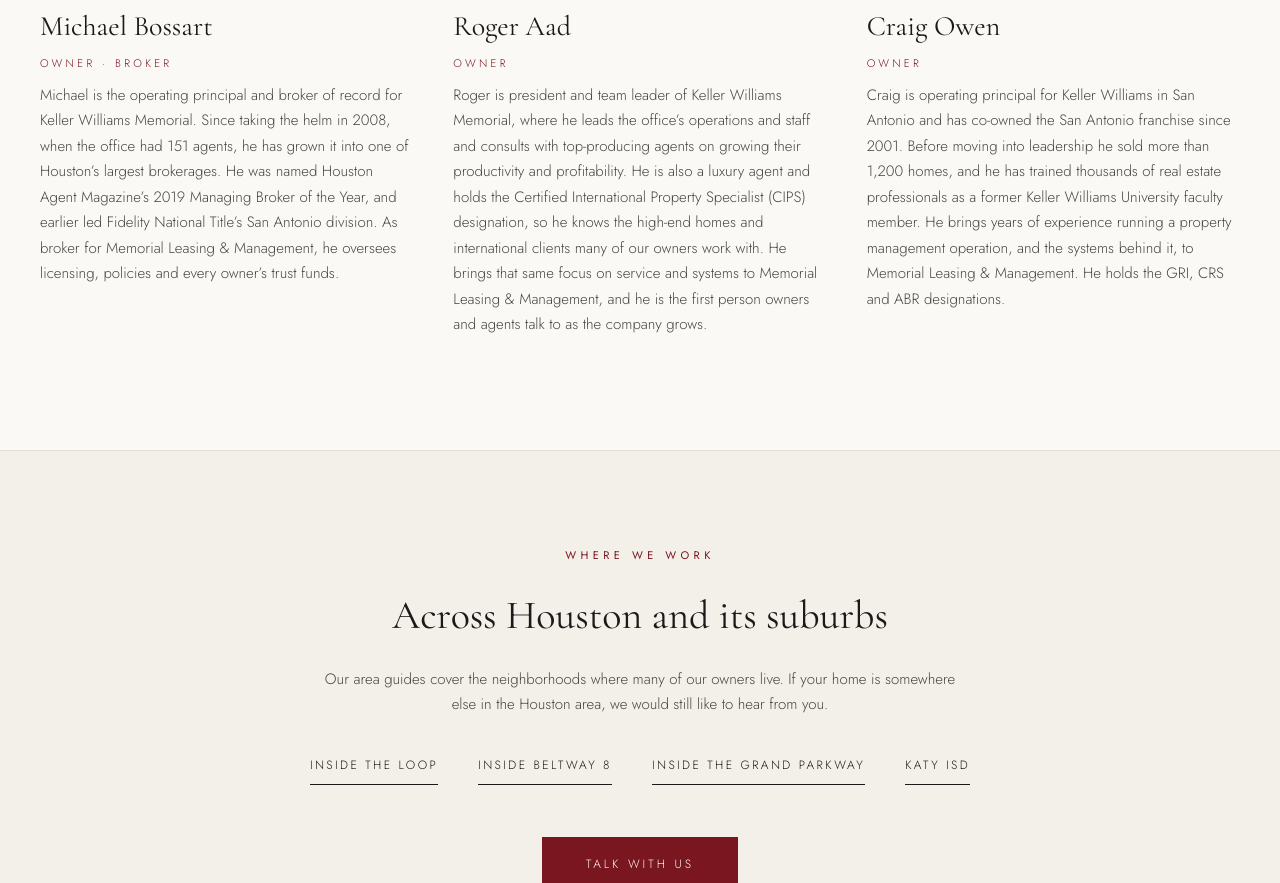
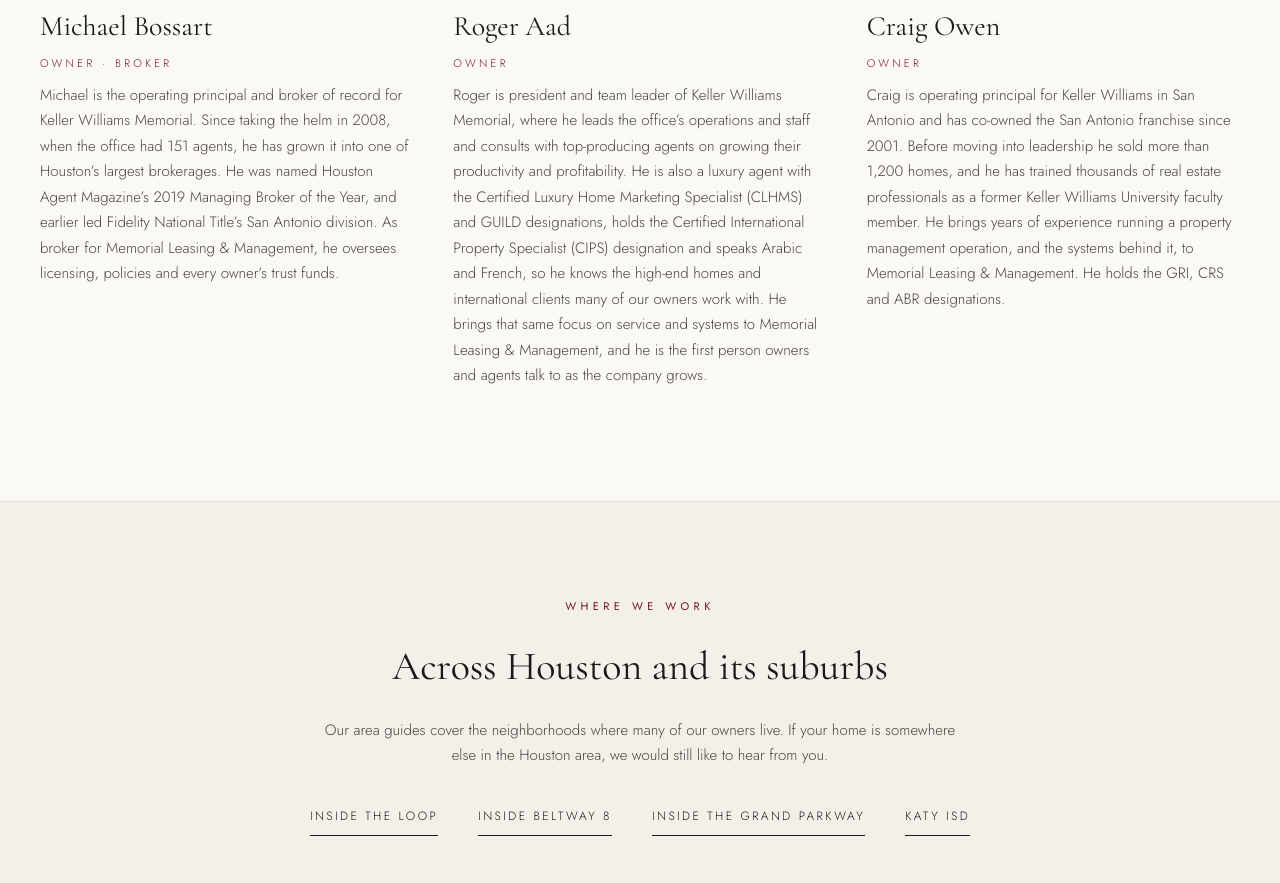
Before and after one commit to kwmemorial/memorialleasing, a plain HTML site: page about.html in a window 1280 px wide. Shown: the part 2620-3503 px from the top of the page. Drawn offline with nearby package versions, Linux system fonts and the light colour scheme.

Commit message:
About: Roger designations and languages
Co-Authored-By: Claude Opus 5.5 <noreply@anthropic.com>
Claude-Session: https://claude.ai/code/session_01MwMjSN39aLZJN6SsGsi24Z

```diff
--- a/about.html
+++ b/about.html
@@ -119,7 +119,7 @@ img,video{max-width:100%}
 <div style="aspect-ratio: 4 / 5; background: #EDE7DE; display: flex; align-items: center; justify-content: center; color: #8A8178; font-size: 12px; letter-spacing: 0.2em">[PHOTO]</div>
 <h3 style="margin: 0; font-family: 'Cormorant Garamond', serif; font-weight: 400; font-size: 28px">Roger Aad</h3>
 <span style="font-size: 11px; letter-spacing: 0.3em; color: #7A1620">OWNER</span>
-<p style="margin: 0; font-size: 15px; line-height: 1.7; color: #4A4540">Roger is president and team leader of Keller Williams Memorial, where he leads the office&rsquo;s operations and staff and consults with top-producing agents on growing their productivity and profitability. He is also a luxury agent and holds the Certified International Property Specialist (CIPS) designation, so he knows the high-end homes and international clients many of our owners work with. He brings that same focus on service and systems to Memorial Leasing &amp; Management, and he is the first person owners and agents talk to as the company grows.</p>
+<p style="margin: 0; font-size: 15px; line-height: 1.7; color: #4A4540">Roger is president and team leader of Keller Williams Memorial, where he leads the office&rsquo;s operations and staff and consults with top-producing agents on growing their productivity and profitability. He is also a luxury agent with the Certified Luxury Home Marketing Specialist (CLHMS) and GUILD designations, holds the Certified International Property Specialist (CIPS) designation and speaks Arabic and French, so he knows the high-end homes and international clients many of our owners work with. He brings that same focus on service and systems to Memorial Leasing &amp; Management, and he is the first person owners and agents talk to as the company grows.</p>
 </div>
 <div style="display: flex; flex-direction: column; gap: 12px; border-top: 1px solid #1A1A1A; padding-top: 24px">
 <div style="aspect-ratio: 4 / 5; background: #EDE7DE; display: flex; align-items: center; justify-content: center; color: #8A8178; font-size: 12px; letter-spacing: 0.2em">[PHOTO]</div>
```
